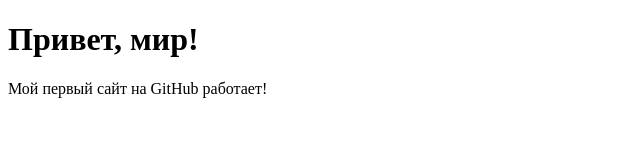
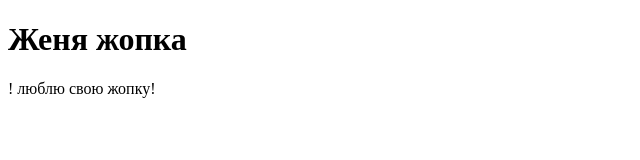
Before and after one commit to bruhanov2022-glitch/moi-pervyy-sayt, a plain HTML site: page index.html in a window 1280 px wide. Shown: the whole page, without its empty margins (0-640 px from the left). Drawn offline with Linux system fonts and the light colour scheme.

Commit message:
Update index.html

```diff
--- a/index.html
+++ b/index.html
@@ -5,7 +5,7 @@
     <title>Мой первый сайт</title>
 </head>
 <body>
-    <h1>Привет, мир!</h1>
-    <p>Мой первый сайт на GitHub работает!</p>
+    <h1>Женя жопка</h1>!</h1>
+    <pЛюблю> люблю свою жопку! </p>
 </body>
 </html>
```
